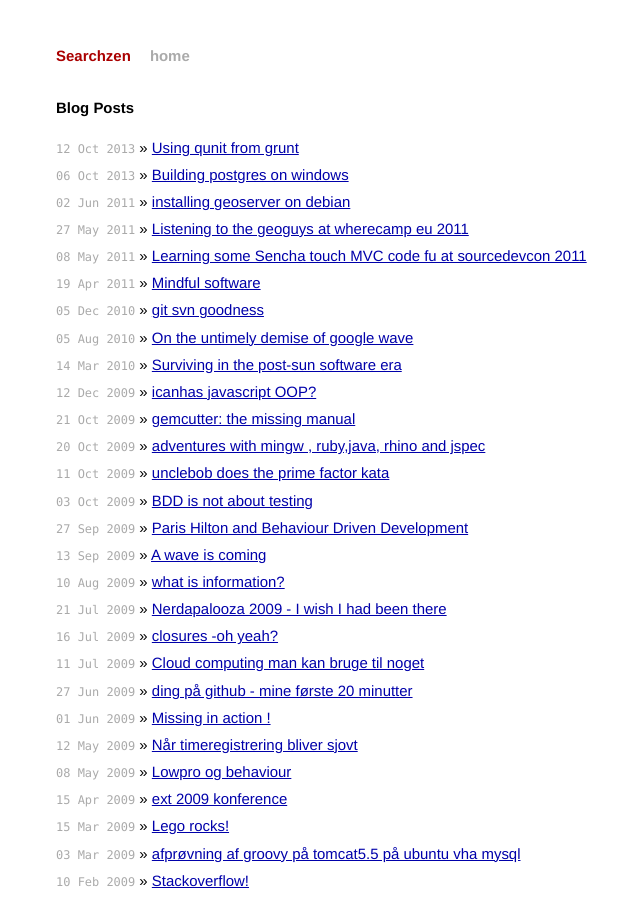
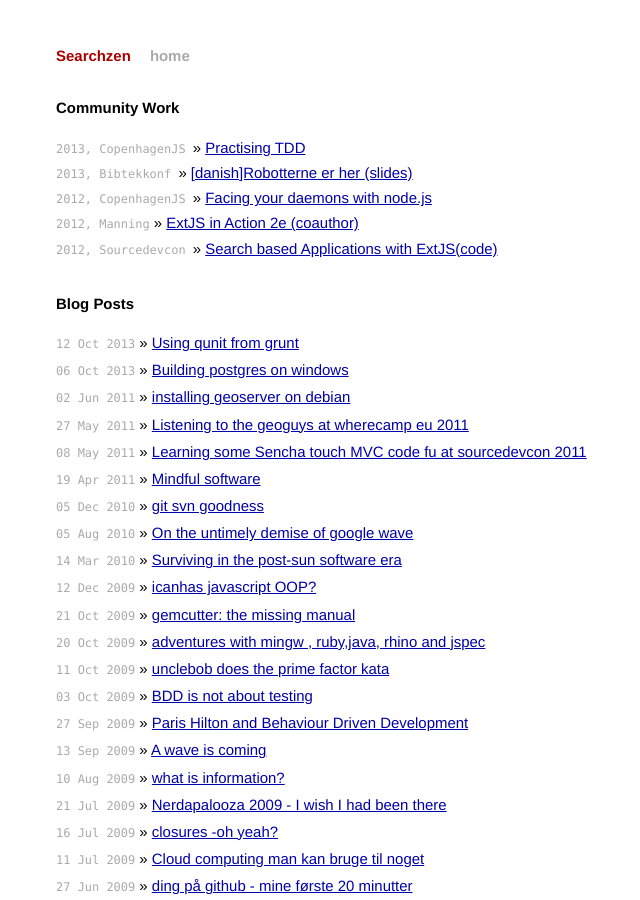
Before and after one commit to jacobandresen/searchzen.org, a Jekyll site: the page built from index.html, in a window 1280 px wide and 900 px high. Shown: the whole window, without its empty margins (270-910 px from the left). Built offline with Jekyll 4.4.1, drawn with Linux system fonts in a browser that asks for light colours; Markdown is read by kramdown in place of the engine named in the settings.

Commit message:
adding links to community work

```diff
--- a/index.html
+++ b/index.html
@@ -4,6 +4,32 @@ title: Searchzen
 ---
 
 <div id="home">
+
+  <h1>Community Work</h1>
+  <ul class="posts">
+      <li>
+      <span>2013, CopenhagenJS </span>
+        »
+        <a href="slides/2013-CopenhagenJS-Nov-Practising-TDD.pdf">Practising TDD </a>
+        </li>
+      <span>2013, Bibtekkonf </span>
+        »
+        <a href="https://www.youtube.com/watch?v=9mUsiG3k4gU&feature=youtu.be&t=4h24m30s">[danish]Robotterne er her </a>
+        <a href="http://bibtekkonf.dtic.dk/slides/Robotterne_er_her.pdf">(slides)</a>
+        </li>
+       <li>
+      <span>2012, CopenhagenJS </span>
+        »
+       <a href="http://vimeo.com/46924307">Facing your daemons with node.js</a> </li>
+       <span>2012, Manning</span>
+        »
+        <a href="http://manning.com/garcia3">ExtJS in Action 2e (coauthor) </a></li>
+        <li>
+      <span>2012, Sourcedevcon </span>
+        »
+        <a href="http://vimeo.com/45960491">Search based Applications with ExtJS</a><a href="http://github.com/jacobandresen/now">(code)</a></li>
+  </ul>
+
   <h1>Blog Posts</h1>
   <ul class="posts">
     {% for post in site.posts %}
```
Also changed, not shown: 1 other file.
